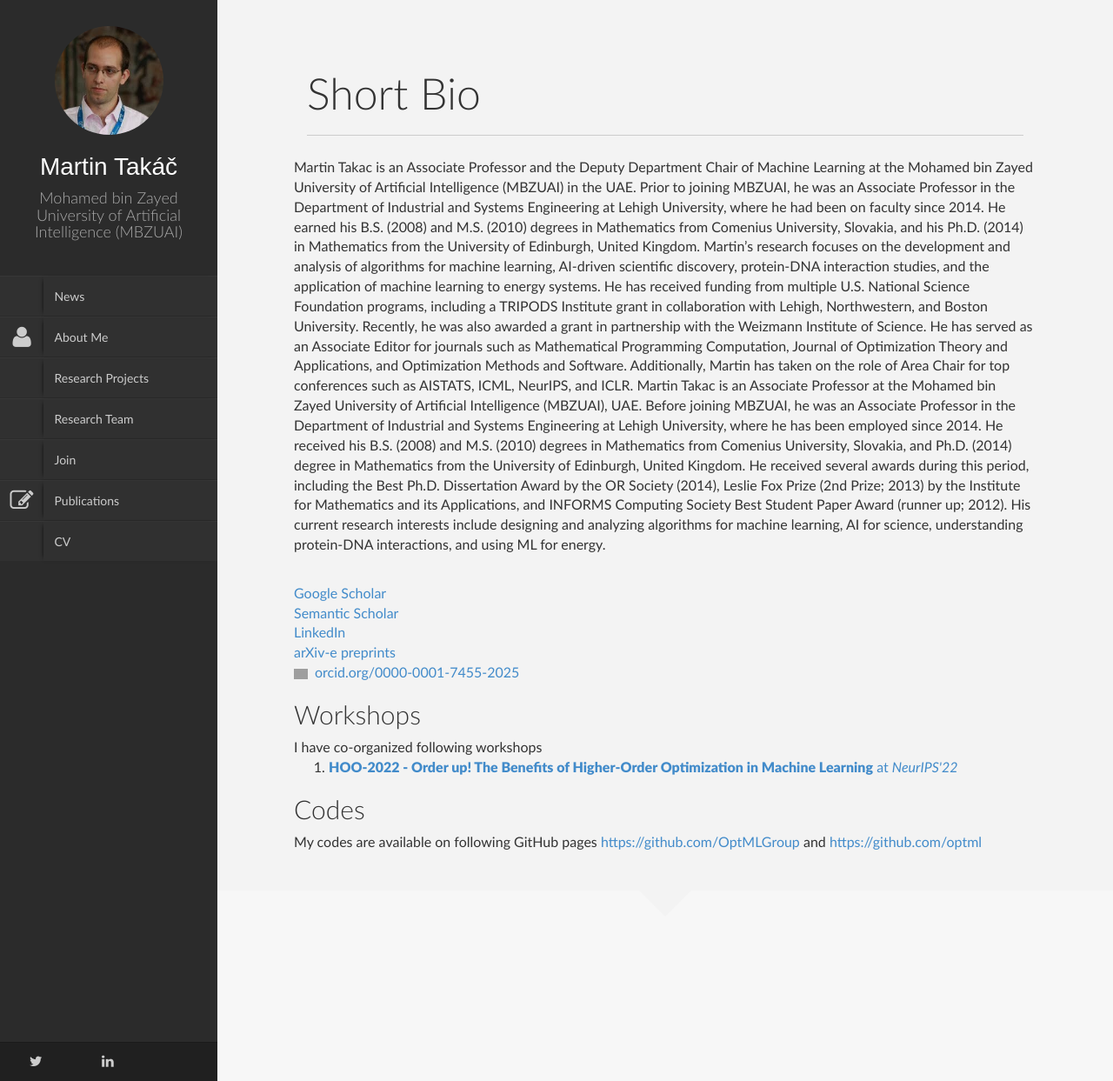
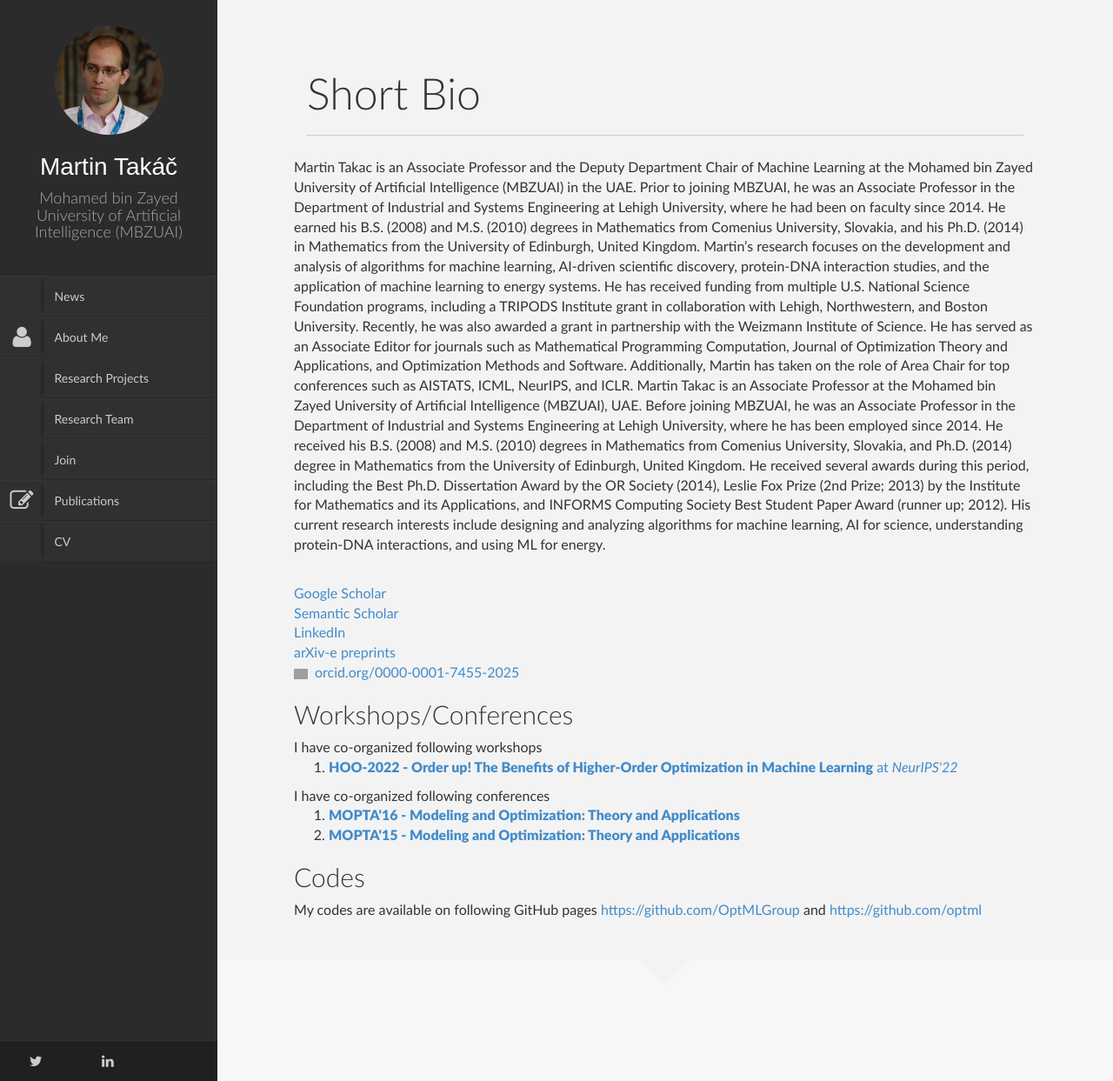
Before and after one commit to martintaki/takac.github.io, a Jekyll site: the page built from About_me.html, in a window 1280 px wide. Shown: the whole page at 87% size. Built offline with Jekyll 4.4.1, drawn with Linux system fonts in a browser that asks for light colours; nearby versions of some CDN libraries; library files that are not in the unit come from our copies; grey boxes are pictures that could not be loaded.

Commit message:
update 10-18-2024

```diff
--- a/About_me.html
+++ b/About_me.html
@@ -55,7 +55,7 @@ Martin received funding from various U.S. National Science Foundation programs (
 <div itemscope itemtype="https://schema.org/Person"><a itemprop="sameAs" content="https://orcid.org/0000-0001-7455-2025" href="https://orcid.org/0000-0001-7455-2025" target="orcid.widget" rel="noopener noreferrer" style="vertical-align:top;"><img src="https://orcid.org/sites/default/files/images/orcid_16x16.png" style="width:1em;margin-right:.5em;" alt="ORCID iD icon">orcid.org/0000-0001-7455-2025</a></div>
 
 
-<h2>Workshops</h2>
+<h2>Workshops/Conferences</h2>
 
 I have co-organized following workshops
 <ol>
@@ -65,6 +65,25 @@ I have co-organized following workshops
 	          </a>
 	</li>
 </ol>
+
+
+I have co-organized following conferences
+<ol>
+    <li>
+		<a href="https://coral.ise.lehigh.edu/~mopta2016/">
+	          <b>MOPTA'16 - Modeling and Optimization: Theory and Applications</b>
+	          </a>
+	</li>
+
+
+    <li>
+		<a href="https://coral.ise.lehigh.edu/~mopta2015/committee.php">
+	          <b>MOPTA'15 - Modeling and Optimization: Theory and Applications</b>
+	          </a>
+	</li>
+
+</ol>
+
 
 
 
```
